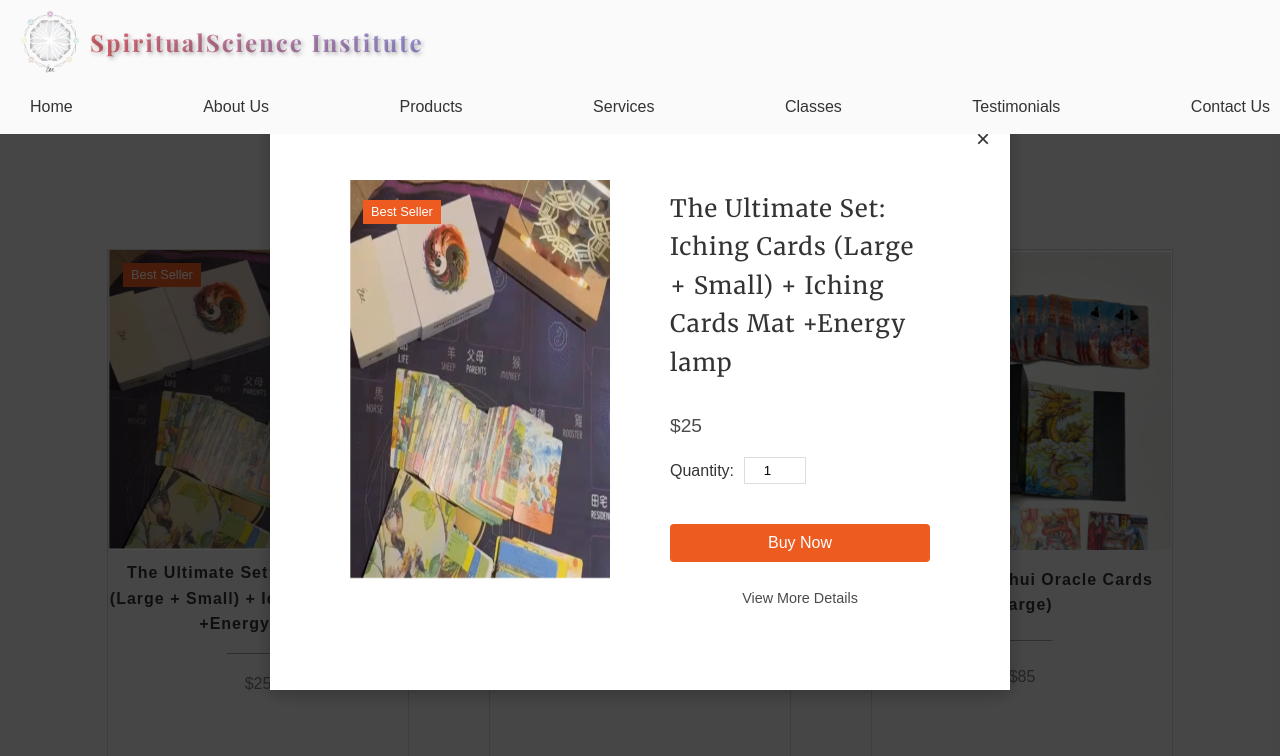
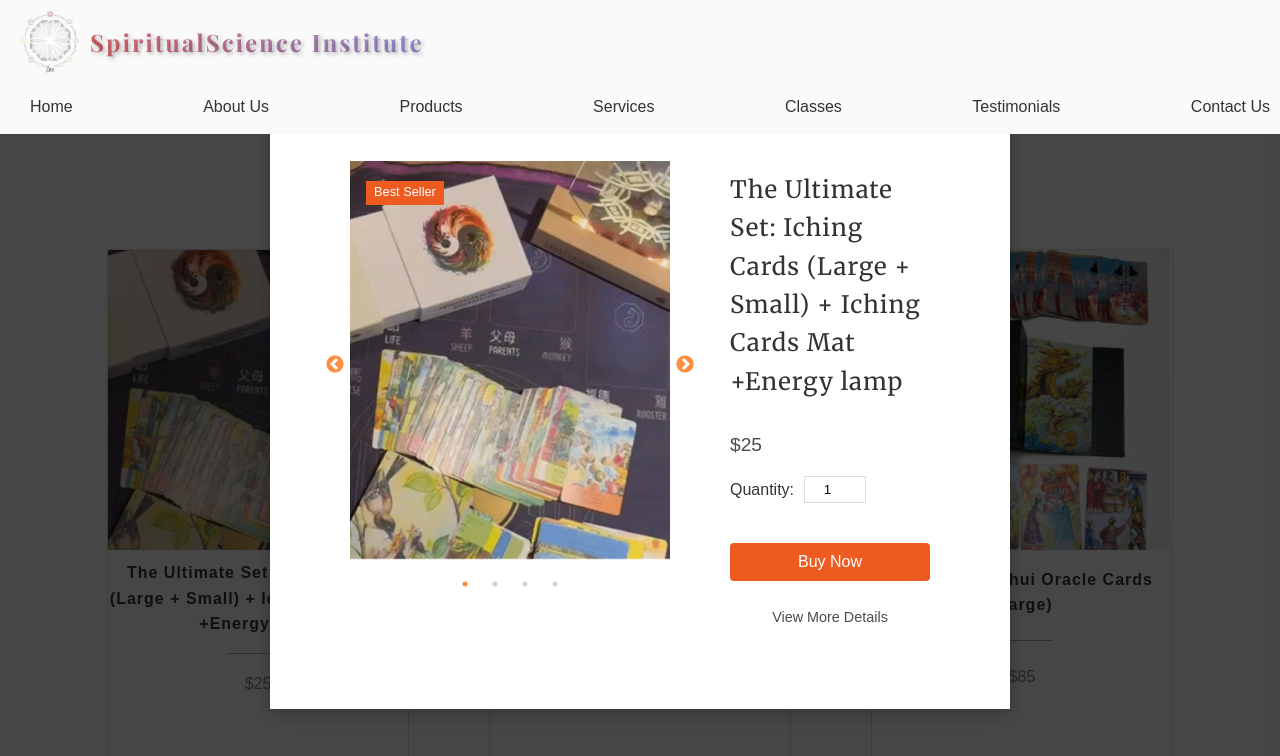
Before and after one commit to tiffanymtlo/spiritual-science-institute, a React (Create React App) app: page / in a window 1280 px wide. Both pictures are taken after a click on the picture 259 px from the left and 2362 px from the top of the page. Shown: the part 1963-2719 px from the top of the page. Built offline with nearby package versions, Linux system fonts and the light colour scheme.

Commit message:
added product img carousel in quick view and product details page

```diff
--- a/package.json
+++ b/package.json
@@ -14,6 +14,8 @@
     "react-dom": "^18.3.1",
     "react-router-dom": "^6.26.2",
     "react-scripts": "5.0.1",
+    "react-slick": "^0.30.2",
+    "slick-carousel": "^1.8.1",
     "web-vitals": "^2.1.0"
   },
   "scripts": {
--- a/src/components/ProductsPage/ProductDetails/ProductDetails.css
+++ b/src/components/ProductsPage/ProductDetails/ProductDetails.css
@@ -11,10 +11,30 @@
   align-items: flex-start;
 }
 
-.product-image {
+.product-carousel {
   width: 35%;
-  border: 1px solid #ddd;
 }
+
+.carousel-image, .product-image {
+  width: 100%;
+  height: 400px;
+  object-fit: cover;
+  object-position: center;
+}
+
+/* Custom slick styling */
+.slick-prev:before, .slick-next:before {
+  color: #ff6600;
+}
+
+.slick-dots li button:before {
+  color: #494949;
+}
+
+.slick-dots li.slick-active button:before {
+  color: #ff6600;
+}
+/* End: Custom slick styling */
 
 .product-info {
   width: 50%;
--- a/src/components/ProductsPage/ProductDetails/index.jsx
+++ b/src/components/ProductsPage/ProductDetails/index.jsx
@@ -1,9 +1,20 @@
 import React from 'react';
+import Slider from 'react-slick';
+import 'slick-carousel/slick/slick.css';
+import 'slick-carousel/slick/slick-theme.css';
 import { useParams } from 'react-router-dom';
 import Button from '../../shared/Button';
 import { productData } from '../../constants';
 import './ProductDetails.css';
 
+const IMG_CAROUSEL_SETTINGS = {
+  dots: true,
+  infinite: true,
+  speed: 500,
+  slidesToShow: 1,
+  slidesToScroll: 1,
+  adaptiveHeight: true
+};
 
 const ProductDetails = () => {
   const { productId } = useParams();
@@ -14,11 +25,27 @@ const ProductDetails = () => {
   return (
     <div className="product-details-container">
       <div className="product-header">
-        <img
-          className="product-image"
-          src={process.env.PUBLIC_URL + imgPath}
-          alt={name}
-        />
+        <div className="product-carousel">
+          {imgPath && imgPath.length > 1 ? (
+            <Slider {...IMG_CAROUSEL_SETTINGS}>
+              {imgPath.map((path, index) => (
+                <div key={index}>
+                  <img
+                    className="carousel-image"
+                    src={process.env.PUBLIC_URL + path}
+                    alt={name + ' image ' + index}
+                  />
+                </div>
+              ))}
+            </Slider>
+          ) : (
+            <img
+              className="product-image"
+              src={imgPath[0]}
+              alt={name}
+            />
+          )}
+        </div>
         <div className="product-info">
           <h1>{name}</h1>
           <p>${price}</p>
--- a/src/components/constants.jsx
+++ b/src/components/constants.jsx
@@ -3,7 +3,7 @@ export const productData = [
     id: 1,
     name: 'The Ultimate Set: Iching Cards (Large + Small) + Iching Cards Mat +Energy lamp',
     price: 25,
-    imgPath: '/iching_cards_lamp_cloth.png',
+    imgPath: ['/iching_cards_lamp_cloth.png', '/iching_card_pic.png', '/iching_cards_lamp_cloth.png', '/iching_card_pic.png'],
     description: 'Lorem ipsum dolor sit amet consectetur adipiscing elit phasellus, dictum nec fermentum fringilla magna litora quisque velit, praesent mi at ac class eget enim. Scelerisque condimentum lobortis augue lacus platea integer, curabitur parturient accumsan porta posuere turpis, sem rhoncus vel mauris magna. Sapien semper sagittis integer conubia nunc gravida penatibus, ridiculus ultricies ac primis tortor placerat dapibus, a ad aliquet class scelerisque mus. Magnis ridiculus eu morbi egestas venenatis donec cras nascetur eros, ultrices varius malesuada pretium mollis taciti cum rutrum nam, ad fermentum quisque felis aliquet lobortis montes blandit. Mi egestas scelerisque sem blandit metus nascetur in tortor, imperdiet aenean class elementum faucibus cum diam mauris, bibendum odio nibh sociis duis nisl fusce. Lectus praesent mollis consequat hac felis euismod conubia auctor scelerisque, dictum lobortis fermentum tristique vitae risus eros tempus, eu aptent sem bibendum imperdiet placerat suspendisse nullam. At himenaeos justo iaculis aenean vulputate dui, nullam orci sollicitudin habitasse pellentesque, torquent maecenas purus ornare taciti.',
     ribbon: 'Best Seller',
   },
@@ -11,14 +11,14 @@ export const productData = [
     id: 2,
     name: 'Iching Feng Shui Oracle Cards (Small)',
     price: 85,
-    imgPath: '/iching_card_pic.png',
+    imgPath: ['/iching_card_pic.png'],
     description: 'Lorem ipsum dolor sit amet consectetur adipiscing elit phasellus, dictum nec fermentum fringilla magna litora quisque velit, praesent mi at ac class eget enim. Scelerisque condimentum lobortis augue lacus platea integer, curabitur parturient accumsan porta posuere turpis, sem rhoncus vel mauris magna. Sapien semper sagittis integer conubia nunc gravida penatibus, ridiculus ultricies ac primis tortor placerat dapibus, a ad aliquet class scelerisque mus. Magnis ridiculus eu morbi egestas venenatis donec cras nascetur eros, ultrices varius malesuada pretium mollis taciti cum rutrum nam, ad fermentum quisque felis aliquet lobortis montes blandit. Mi egestas scelerisque sem blandit metus nascetur in tortor, imperdiet aenean class elementum faucibus cum diam mauris, bibendum odio nibh sociis duis nisl fusce. Lectus praesent mollis consequat hac felis euismod conubia auctor scelerisque, dictum lobortis fermentum tristique vitae risus eros tempus, eu aptent sem bibendum imperdiet placerat suspendisse nullam. At himenaeos justo iaculis aenean vulputate dui, nullam orci sollicitudin habitasse pellentesque, torquent maecenas purus ornare taciti.',
   },
   {
     id: 3,
     name: 'Iching Feng Shui Oracle Cards (Large)',
     price: 85,
-    imgPath: '/iching_card_pic.png',
+    imgPath: ['/iching_card_pic.png'],
     description: 'Lorem ipsum dolor sit amet consectetur adipiscing elit phasellus, dictum nec fermentum fringilla magna litora quisque velit, praesent mi at ac class eget enim. Scelerisque condimentum lobortis augue lacus platea integer, curabitur parturient accumsan porta posuere turpis, sem rhoncus vel mauris magna. Sapien semper sagittis integer conubia nunc gravida penatibus, ridiculus ultricies ac primis tortor placerat dapibus, a ad aliquet class scelerisque',
     ribbon: 'Best Seller'
   },
@@ -26,28 +26,28 @@ export const productData = [
     id: 4,
     name: 'Energy lamp',
     price: 20,
-    imgPath: '/iching_cards_lamp_cloth.png',
+    imgPath: ['/iching_cards_lamp_cloth.png'],
     description: 'Lorem ipsum dolor sit amet consectetur adipiscing elit phasellus, dictum nec fermentum fringilla magna litora quisque velit, praesent mi at ac class eget enim. Scelerisque condimentum lobortis augue lacus platea integer, curabitur parturient accumsan porta posuere turpis, sem rhoncus vel mauris magna. Sapien semper sagittis integer conubia nunc gravida penatibus, ridiculus ultricies ac primis tortor placerat dapibus, a ad aliquet class scelerisque mus. Magnis ridiculus eu morbi egestas venenatis donec cras nascetur eros',
   },
   {
     id: 5,
     name: 'Iching Cards Spreads Cloth',
     price: 10,
-    imgPath: '/iching_cards_lamp_cloth.png',
+    imgPath: ['/iching_cards_lamp_cloth.png'],
     description: 'Lorem ipsum dolor sit amet consectetur adipiscing elit phasellus, dictum nec fermentum fringilla magna litora quisque velit, praesent mi at ac class eget enim. Scelerisque condimentum lobortis augue lacus platea integer, curabitur parturient accumsan porta posuere turpis, sem rhoncus vel mauris magna. Sapien semper sagittis integer conubia nunc gravida penatibus, ridiculus ultricies ac primis tortor placerat dapibus, a ad aliquet class scelerisque',
   },
   {
     id: 6,
     name: 'Iching Cards (Large) + Energy lamp Set',
     price: 75,
-    imgPath: '/iching_cards_lamp_cloth.png',
+    imgPath: ['/iching_cards_lamp_cloth.png'],
     desctiption: 'Lorem ipsum dolor sit amet consectetur adipiscing elit phasellus, dictum nec fermentum fringilla magna litora quisque velit, praesent mi at ac class eget enim. Scelerisque condimentum lobortis augue lacus platea integer, curabitur parturient accumsan porta posuere turpis, sem rhoncus vel mauris magna. Sapien semper sagittis integer conubia nunc gravida penatibus, ridiculus ultricies ac primis tortor placerat dapibus, a ad aliquet class scelerisque',
   },
   {
     id: 7,
     name: 'Essential Oils Energy Cards Set',
     price: 75,
-    imgPath: '/iching_cards_lamp_cloth.png',
+    imgPath: ['/iching_cards_lamp_cloth.png'],
     description: 'Lorem ipsum dolor sit amet consectetur adipiscing elit phasellus, dictum nec fermentum fringilla magna litora quisque velit, praesent mi at ac class eget enim. Scelerisque condimentum lobortis augue lacus platea integer, curabitur parturient accumsan porta posuere turpis, sem rhoncus vel mauris magna. Sapien semper sagittis integer conubia nunc gravida penatibus, ridiculus ultricies ac primis tortor placerat dapibus, a ad aliquet class scelerisque',
     ribbon: 'New'
   },
--- a/src/components/shared/ProductGrid/ProductGrid.jsx
+++ b/src/components/shared/ProductGrid/ProductGrid.jsx
@@ -33,7 +33,7 @@ const ProductGrid = ({ product, isDisplayOnHover = true }) => {
         onMouseLeave={() => setIsImageHovered(false)}
       >
         <img
-          src={process.env.PUBLIC_URL + imgPath}
+          src={process.env.PUBLIC_URL + imgPath[0]}
           alt={"Product " + id}
           className={`product-image ${isImageHovered ? 'zoom-in' : ''}`}
           onClick={handleImageClick}
--- a/src/components/shared/QuickViewModal/QuickViewModal.css
+++ b/src/components/shared/QuickViewModal/QuickViewModal.css
@@ -42,10 +42,30 @@
   margin: 20px 30px;
 }
 
-.quick-view-img-container img {
+.quick-view-product-carousel {
   width: 100%;
-  height: 100%;
 }
+
+.carousel-image {
+  width: 100%;
+  height: 400px;
+  object-fit: cover;
+  object-position: center;
+}
+
+/* Slick custom styles */
+.slick-prev:before, .slick-next:before {
+  color: #ff6600;
+}
+
+.slick-dots li button:before {
+  color: #494949;
+}
+
+.slick-dots li.slick-active button:before {
+  color: #ff6600;
+}
+/* End: Slick custom styles */
 
 .quick-view-ribbon {
   position: absolute;
--- a/src/components/shared/QuickViewModal/QuickViewModal.jsx
+++ b/src/components/shared/QuickViewModal/QuickViewModal.jsx
@@ -1,6 +1,16 @@
 import React from 'react';
+import Slider from 'react-slick';
 import Button from '../Button';
 import './QuickViewModal.css';
+
+const IMG_CAROUSEL_SETTINGS = {
+  dots: true,
+  infinite: true,
+  speed: 500,
+  slidesToShow: 1,
+  slidesToScroll: 1,
+  adaptiveHeight: true,
+};
 
 const QuickViewModal = ({
   product,
@@ -20,7 +30,23 @@ const QuickViewModal = ({
       <div className="quick-view-content">
         <span className="close-modal" onClick={onClose}>×</span>
         <div className='quick-view-img-container'>
-          <img src={process.env.PUBLIC_URL + imgPath} alt={name} />
+          <div className="quick-view-product-carousel">
+            {imgPath && imgPath.length > 1 ? (
+              <Slider {...IMG_CAROUSEL_SETTINGS}>
+                {imgPath.map((path, idx) => (
+                  <div key={idx}>
+                    <img
+                      src={process.env.PUBLIC_URL + path}
+                      alt={`${name} + ' image' + ${idx}`}
+                      className="carousel-image"
+                    />
+                  </div>
+                ))}
+              </Slider>
+            ) : (
+              <img src={process.env.PUBLIC_URL + imgPath[0]} alt={name} className="carousel-image" />
+            )}
+          </div>
           {ribbon && <div className="quick-view-ribbon">{ribbon}</div>}
         </div>
         <div className="quick-view-texts">
```
Also changed, not shown: src/components/Home/Classes/Classes.css (+0 -11 lines), 1 other file (tests, documents, lock files or other folders).
